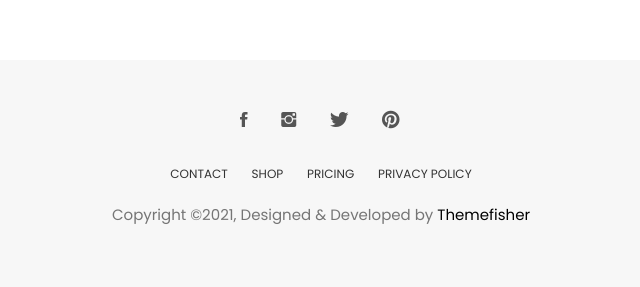
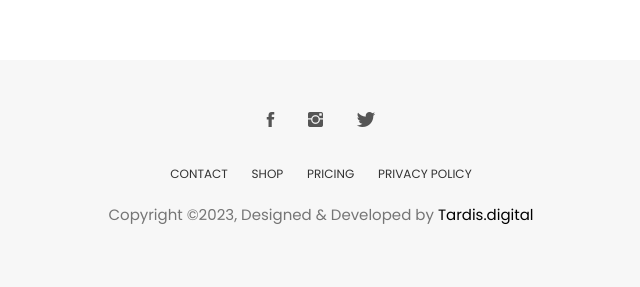
Before and after one commit to mit8293/Django-Foodapp, a Django app: page /accounts/add_blog/ in a window 1280 px wide. Shown: the part 989-1276 px from the top of the page, without its empty margins (319-959 px from the left). Run offline with Django 4.2, Linux system fonts and the light colour scheme; the visitor is signed in with stand-in values (Sample User, id 1); some libraries are stand-ins or nearby versions; some web fonts are replaced.

Commit message:
Update footer.html

```diff
--- a/templates/includes/footer.html
+++ b/templates/includes/footer.html
@@ -6,41 +6,37 @@
 			<div class="col-md-12">
 				<ul class="social-media">
 					<li>
-						<a href="https://www.facebook.com/themefisher">
+						<a href="https://www.facebook.com/">
 							<i class="tf-ion-social-facebook"></i>
 						</a>
 					</li>
 					<li>
-						<a href="https://www.instagram.com/themefisher">
+						<a href="https://www.instagram.com/">
 							<i class="tf-ion-social-instagram"></i>
 						</a>
 					</li>
 					<li>
-						<a href="https://www.twitter.com/themefisher">
+						<a href="https://www.twitter.com/">
 							<i class="tf-ion-social-twitter"></i>
 						</a>
 					</li>
-					<li>
-						<a href="https://www.pinterest.com/themefisher/">
-							<i class="tf-ion-social-pinterest"></i>
-						</a>
-					</li>
+
 				</ul>
 				<ul class="footer-menu text-uppercase">
 					<li>
-						<a href="contact.html">CONTACT</a>
+						<a href="#">CONTACT</a>
 					</li>
 					<li>
-						<a href="shop.html">SHOP</a>
+						<a href="#">SHOP</a>
 					</li>
 					<li>
-						<a href="pricing.html">Pricing</a>
+						<a href="#">Pricing</a>
 					</li>
 					<li>
-						<a href="contact.html">PRIVACY POLICY</a>
+						<a href="#">PRIVACY POLICY</a>
 					</li>
 				</ul>
-				<p class="copyright-text">Copyright &copy;2021, Designed &amp; Developed by <a href="https://themefisher.com/">Themefisher</a></p>
+				<p class="copyright-text">Copyright &copy;2023, Designed &amp; Developed by <a href="https://tardis.digital">Tardis.digital</a></p>
 			</div>
 		</div>
 	</div>
```
